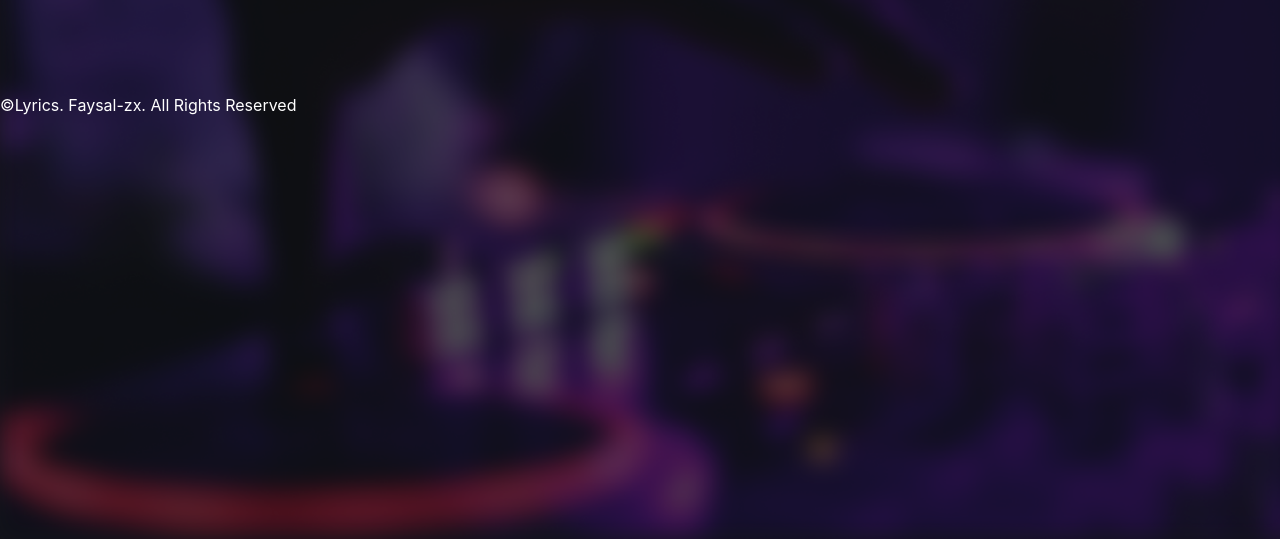
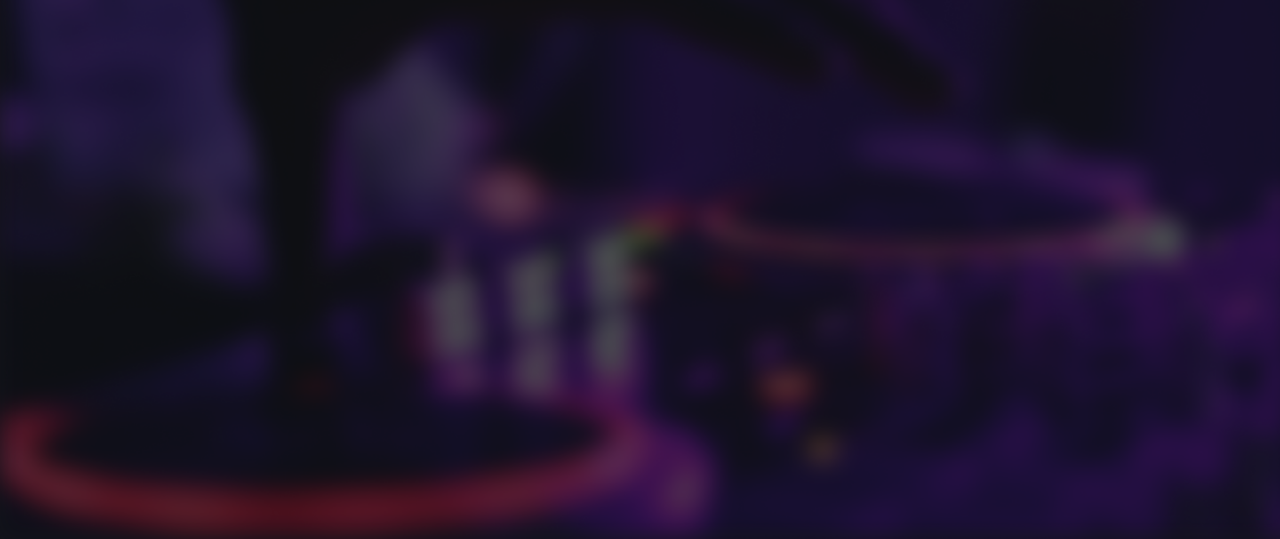
Before and after one commit to faysal-zx/lyrics-ws, a plain HTML site: page index.html in a window 1280 px wide. Shown: the part 261-800 px from the top of the page. Drawn offline with nearby package versions, Linux system fonts and the light colour scheme.

Commit message:
Update index.html

```diff
--- a/index.html
+++ b/index.html
@@ -47,11 +47,7 @@
     <!-- Custom Script Here -->
     <script src="activity.js"></script>
 
-<footer id="tag">
 
-        <p>©Lyrics. Faysal-zx. All Rights Reserved</p>
-
-</footer>
 
 </body>
 
```
